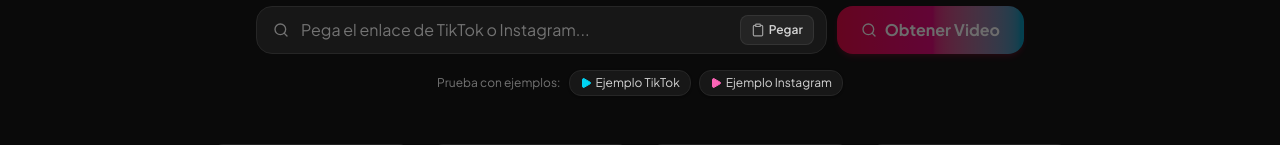
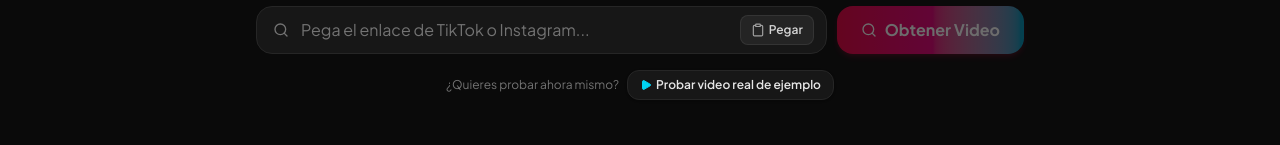
Before and after one commit to elektrorate/EsquinaBaja, a React (Vite) app: page / in a window 1280 px wide. Shown: the part 275-420 px from the top of the page. Built offline with nearby package versions, Linux system fonts and the light colour scheme.

Commit message:
fix: bust browser cache, purge stale mock downloads, and prevent workflow collision

```diff
--- a/index.html
+++ b/index.html
@@ -2,6 +2,9 @@
 <html lang="es" class="dark">
   <head>
     <meta charset="UTF-8" />
+    <meta http-equiv="Cache-Control" content="no-cache, no-store, must-revalidate" />
+    <meta http-equiv="Pragma" content="no-cache" />
+    <meta http-equiv="Expires" content="0" />
     <meta name="viewport" content="width=device-width, initial-scale=1.0, maximum-scale=5.0, viewport-fit=cover" />
     <meta name="theme-color" content="#0a0a0a" media="(prefers-color-scheme: dark)" />
     <meta name="theme-color" content="#ffffff" media="(prefers-color-scheme: light)" />
--- a/src/App.tsx
+++ b/src/App.tsx
@@ -55,12 +55,21 @@
     addToast('info', `Modo ${nextTheme === 'dark' ? 'oscuro' : 'claro'} activado`);
   };
 
-  // Load history on mount
+  // Load history on mount & purge any old mock items
   useEffect(() => {
     try {
       const stored = localStorage.getItem(STORAGE_KEY);
       if (stored) {
-        setHistory(JSON.parse(stored));
+        const parsed: DownloadHistoryItem[] = JSON.parse(stored);
+        const cleaned = parsed.filter(
+          (item) =>
+            item.downloadUrl &&
+            !item.downloadUrl.includes('flower') &&
+            !item.downloadUrl.includes('cc0-videos') &&
+            !item.downloadUrl.includes('mixkit')
+        );
+        setHistory(cleaned);
+        localStorage.setItem(STORAGE_KEY, JSON.stringify(cleaned));
       }
     } catch (e) {
       console.error('Error loading history:', e);
--- a/src/components/UrlInputSection.tsx
+++ b/src/components/UrlInputSection.tsx
@@ -182,26 +182,17 @@
           </div>
         </form>
 
-        {/* Quick sample chips */}
+        {/* Quick sample chip */}
         <div className="mt-3.5 sm:mt-4 flex flex-wrap items-center justify-center gap-1.5 sm:gap-2 text-xs text-neutral-500 dark:text-neutral-400">
-          <span className="text-[11px] sm:text-xs text-neutral-500">Prueba con ejemplos:</span>
+          <span className="text-[11px] sm:text-xs text-neutral-500">¿Quieres probar ahora mismo?</span>
           <button
             type="button"
             id="btn-sample-tiktok"
             onClick={() => handleApplySample(sampleTikTok)}
-            className="inline-flex items-center gap-1 px-2.5 py-1 rounded-xl bg-white dark:bg-neutral-900 hover:bg-neutral-100 dark:hover:bg-neutral-800 text-neutral-700 dark:text-neutral-300 border border-neutral-200 dark:border-neutral-800 shadow-sm transition-colors touch-manipulation text-[11px] sm:text-xs"
+            className="inline-flex items-center gap-1 px-3 py-1.5 rounded-xl bg-white dark:bg-neutral-900 hover:bg-neutral-100 dark:hover:bg-neutral-800 text-neutral-800 dark:text-neutral-200 border border-neutral-200 dark:border-neutral-800 shadow-sm transition-colors touch-manipulation text-[11px] sm:text-xs font-semibold active:scale-95"
           >
             <Play className="w-3 h-3 text-cyan-600 dark:text-cyan-400 fill-cyan-600 dark:fill-cyan-400" />
-            <span>Ejemplo TikTok</span>
-          </button>
-          <button
-            type="button"
-            id="btn-sample-instagram"
-            onClick={() => handleApplySample(sampleInstagram)}
-            className="inline-flex items-center gap-1 px-2.5 py-1 rounded-xl bg-white dark:bg-neutral-900 hover:bg-neutral-100 dark:hover:bg-neutral-800 text-neutral-700 dark:text-neutral-300 border border-neutral-200 dark:border-neutral-800 shadow-sm transition-colors touch-manipulation text-[11px] sm:text-xs"
-          >
-            <Play className="w-3 h-3 text-pink-600 dark:text-pink-400 fill-pink-600 dark:fill-pink-400" />
-            <span>Ejemplo Instagram</span>
+            <span>Probar video real de ejemplo</span>
           </button>
         </div>
       </div>
--- a/src/services/clientExtractor.ts
+++ b/src/services/clientExtractor.ts
@@ -66,23 +66,27 @@
       createdAt: item.create_time ? new Date(item.create_time * 1000).toISOString() : undefined,
     };
   } else {
-    throw new Error(data.msg || 'No se pudo obtener el video de TikTok. Verifica que sea público.');
+    if (url.includes('/t/') || url.includes('vm.tiktok.com') || url.includes('vt.tiktok.com')) {
+      throw new Error('Los enlaces acortados de TikTok (vt.tiktok.com o /t/) no siempre exponen el video directo. Por favor abre el video en tu navegador y copia el enlace completo que contiene /video/...');
+    }
+    throw new Error(data.msg || 'No se pudo obtener el video de TikTok. Asegúrate de que el video sea público.');
   }
 }
 
 /**
- * Extracts Instagram media or throws an explicit error (Meta blocks unauthenticated browser cross-origin requests).
+ * Extracts Instagram media or explains why client-only extraction is restricted.
  */
 async function extractInstagramClient(url: string): Promise<VideoMediaInfo> {
   const cleanUrl = url.split('?')[0].replace(/\/$/, '');
   const shortcodeMatch = cleanUrl.match(/\/(p|reel|reels|tv)\/([A-Za-z0-9_-]+)/);
 
   if (!shortcodeMatch) {
-    throw new Error('Enlace de Instagram no válido. Debe ser un Reel, Post o Video.');
+    throw new Error('Enlace de Instagram no válido. Debe ser un Reel o Video (ej: https://www.instagram.com/reel/...).');
   }
 
-  // Meta blocks cross-origin scraping directly from browser frontends without server sessions
-  throw new Error('Meta (Instagram) bloquea la descarga de videos desde navegadores sin sesión activa. No descargaremos un video falso para no engañarte. Prueba con un enlace de TikTok para descargar el video real.');
+  throw new Error(
+    'En esta versión desplegada en GitHub Pages, Meta (Instagram) bloquea la extracción directa desde el navegador por políticas CORS. ¡Los enlaces de TikTok sí se procesan y descargan al instante en MP4 sin marca de agua!'
+  );
 }
 
 /**
```
